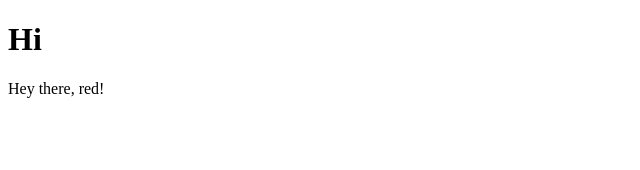
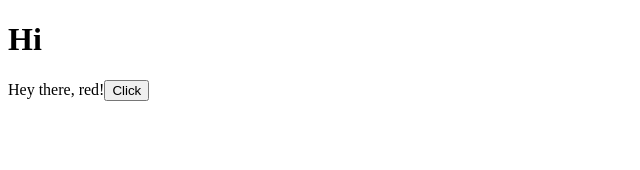
Before and after one commit to virtual/react-typescript, a React (Create React App) app: page / in a window 1280 px wide. Shown: the top 170 px of the page, without its empty margins (0-640 px from the left). Built offline with nearby package versions, Linux system fonts and the light colour scheme.

Commit message:
add React component type for typescript props

```diff
--- a/src/props/Child.tsx
+++ b/src/props/Child.tsx
@@ -3,6 +3,12 @@
 // should receive
 interface ChildProps {
   color: string;
+
+  // Define a fx but don't expect a return value
+  onClick: () => void;
+
+  // Required in React 18, note below
+  children?: React.ReactNode;
 }
 
 // There are 3-4 ways to implement props into the component
@@ -13,21 +19,47 @@
 // };
 
 
-// 1. Pass props arg, but this might pull more than we need
+// 1a. Pass props arg, but this might pull more than we need
 // Typescript doesn't know we are defining a React component
 // React component default props (displayName) are invalid
 // export const Child = (props: ChildProps) => {
 //   return <div>Hey there</div>
 // };
 
-
-// 1. Pass props, but destructure props so we only pass
+// 1b. Pass props, but destructure props so we only pass
 // the props we want
-export const ChildAsProps = ({ color }: ChildProps) => {
-  return <div>Hey there, {color}</div>
+export const ChildAsProps = ({ color, onClick }: ChildProps) => {
+  return (
+    <div>Hey there, {color}
+    <button onClick={onClick}>Click</button>
+  </div>
+  );
 };
 
+
 // 2. Tells Typescript this is a React Component
-export const Child: React.FC<ChildProps> = ({ color }) => {
-  return <div>Hey there, {color}!</div>
+export const Child: React.FC<ChildProps> = ({ color, onClick }) => {
+  return (
+    <div>Hey there, {color}!
+    <button onClick={onClick}>Click</button>
+  </div>
+  );
 };
+
+// Allows you to access default properties with autocomplete
+// eg Child.displayName
+// Also can receive a children prop <Child>prop</Child> (React 17)
+
+/*
+React 18 introduces a breaking change with the removal
+of implicit children in React.FunctionComponent types.
+
+To fix this, we now must include the children in the
+interface along with our other props:
+
+interface ChildProps {
+  color: string;
+  onClick: () => void;
+  children?: React.ReactNode;
+}
+*/
--- a/src/props/Parent.tsx
+++ b/src/props/Parent.tsx
@@ -1,7 +1,12 @@
 import { Child } from './Child';
 
 const Parent = () => {
-  return <Child color="red" />
+  // return <Child color="red" onClick={() => { console.log('clicked')}} />
+  return (
+    <Child color="red" onClick={() => { console.log('clicked')}} >
+      myprop
+    </Child>
+  )
 };
 
 export default Parent;
```
